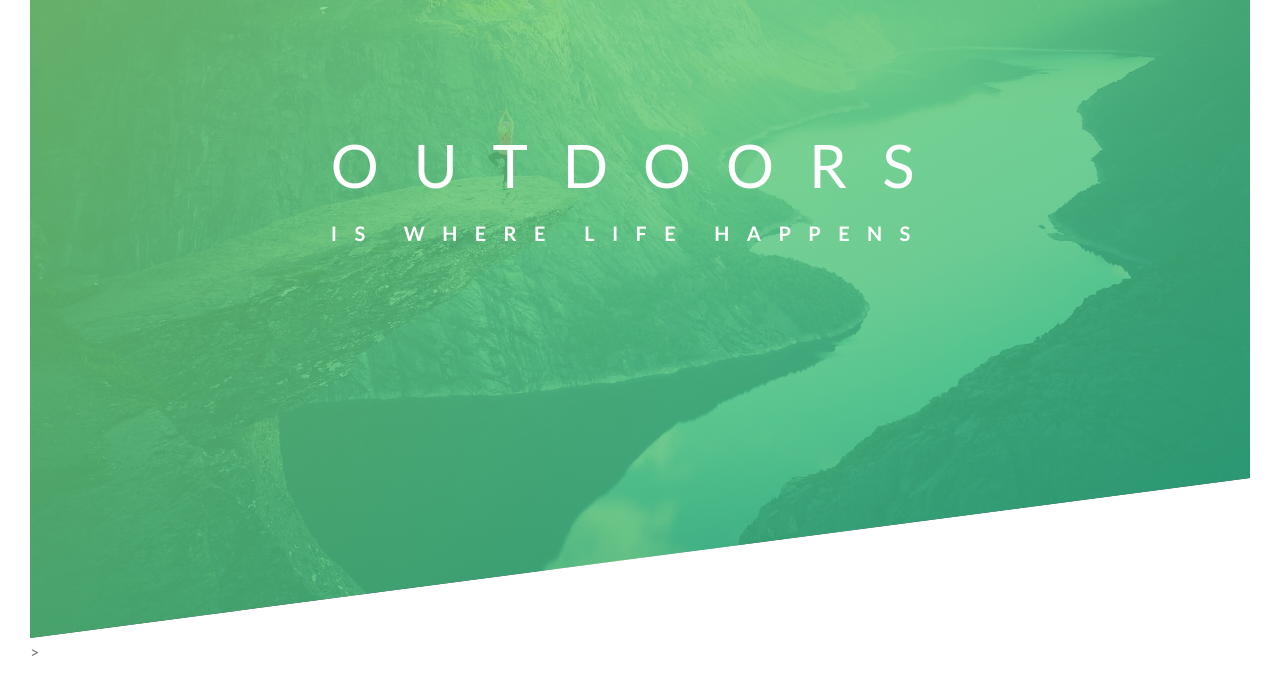
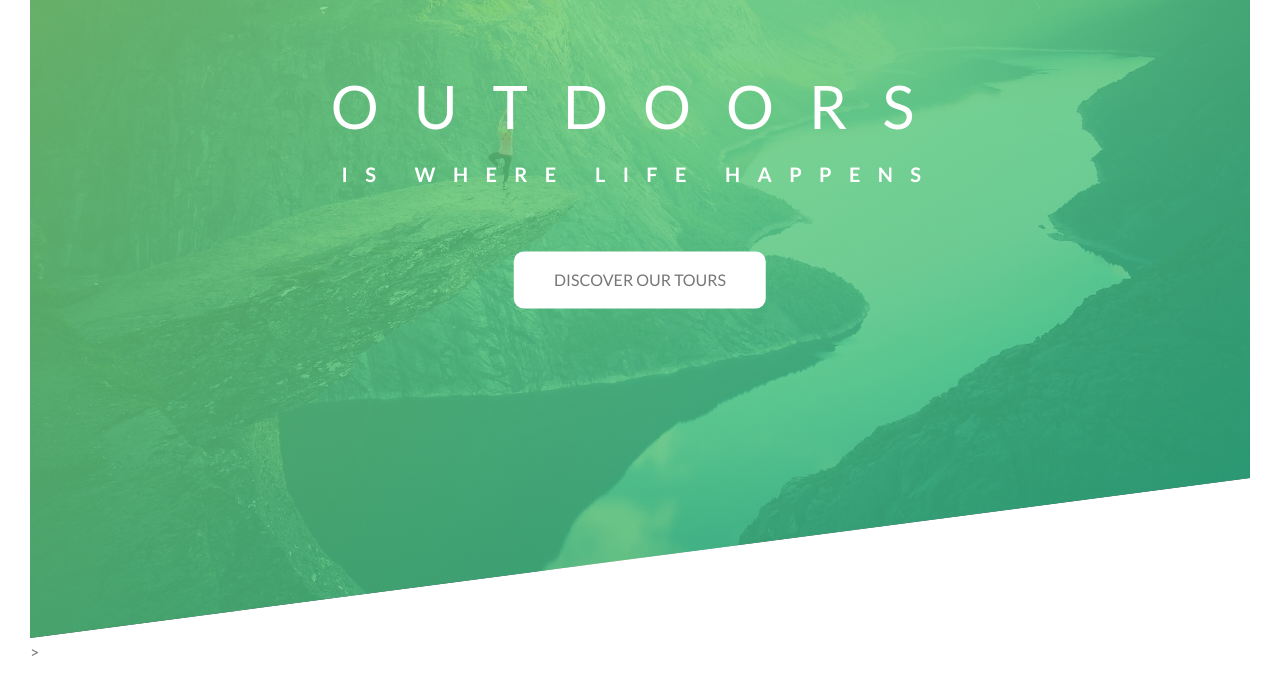
Before and after one commit to LeahESc/starter, a plain HTML site: page index.html in a window 1280 px wide. Shown: the part 152-846 px from the top of the page. Drawn offline with Linux system fonts and the light colour scheme.

Commit message:
adds animation to button

```diff
--- a/css/style.css
+++ b/css/style.css
@@ -67,11 +67,16 @@
     left: 50%;
     /* transform:translate is referencing the element itselft */
     transform: translate(-50%, -50%);
+    text-align: center;
+    /* this centers the btn b/c the btn is inline-block which is treated like text */
 }
 
 .heading-primary{
     color: #fff;
     text-transform: uppercase;
+    /* determines the backpart of an element when we transform it is visible ot the user */
+    backface-visibility: hidden;
+    margin-bottom: 60px
 }
 /* block elements occupy the entire witdth of the space they're placed in and also create line breaks */
 
@@ -94,15 +99,19 @@
     font-size: 20px;
     font-weight: 700px;
     letter-spacing: 17.4px;
-    animation-name: moveInRight;
-    animation-duration: 2s;
+    animation: moveInRight 2s ease-in
 }
 /* animation for browsers it's best to only animate two properties: opacity and transform */
 @keyframes moveInLeft {
     0% {
         opacity: 0;
         transform: translateX(-100px)
+        /* rotate(0deg) */
     }
+
+    /* 50% {
+        transform: rotate(180deg);
+    } */
 
     80% {
         transform: translateX(10px)
@@ -134,3 +143,32 @@
 
     }
 }
+/* :link is a psuedo class -- it's a state of the button selector */
+/* we use psuedo classes to style the button in a particular condition */
+.btn:link,
+.btn:visited {
+    text-transform: uppercase;
+    text-decoration: none;
+    padding: 15px 40px;
+    display: inline-block;
+    border-radius: 10px;
+    /* transition has to be present in initial state */
+    transition: all .2s;
+}
+
+.btn:hover {
+    transform: translateY(-3px);
+    /* off-set in x-direction y-direction blur color with opacity */
+    box-shadow: 0 10px 20px rgba(0,0,0,.2)
+}
+
+.btn:active {
+    transform: translateY(-1px);
+    box-shadow: 0 5px 10px rgba(0,0,0,.2)
+}
+
+.btn-white {
+    background-color: white;
+    color: #777;
+
+}
--- a/index.html
+++ b/index.html
@@ -26,6 +26,7 @@
                 <span class="heading-primary-sub">is where life happens</span>
             </h1>
 
+            <a href="#" class="btn btn-white">Discover Our Tours</a>
         </div>
         </header>>
     </body>
```
